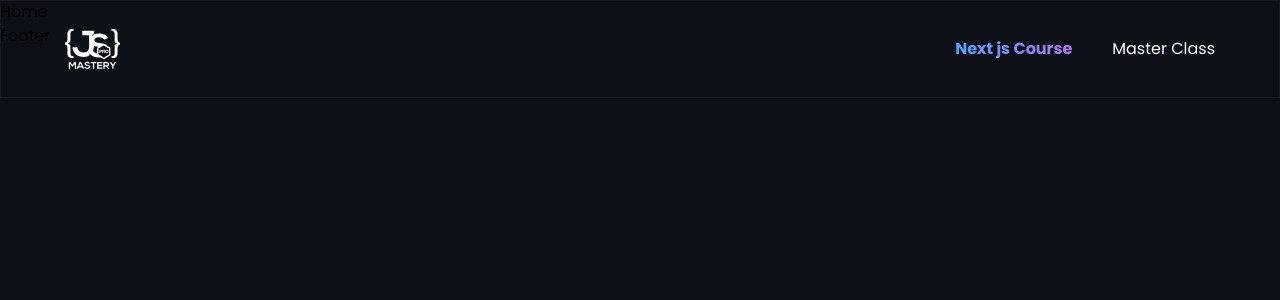
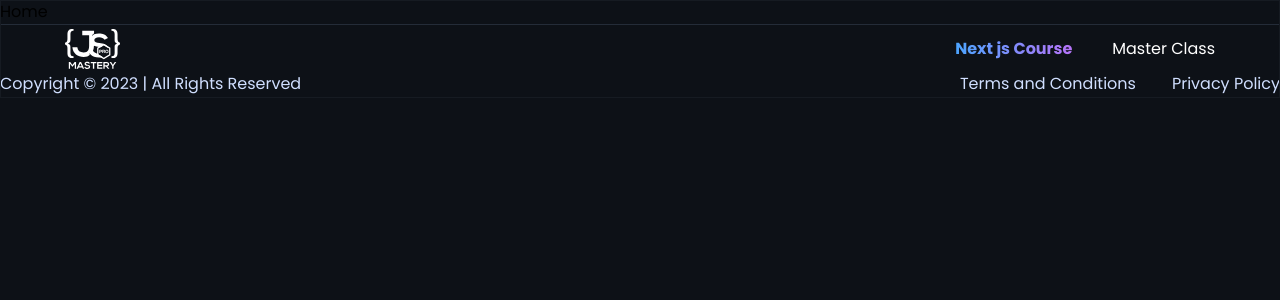
Before and after one commit to DevShahzaibAhmed/next_project, a Next.js app: page / in a window 1280 px wide. Shown: the top 300 px of the page. Built offline with nearby package versions, Linux system fonts and the light colour scheme.

Commit message:
footer updated

```diff
--- a/components/ui/Footer.tsx
+++ b/components/ui/Footer.tsx
@@ -1,8 +1,22 @@
+import Link from 'next/link'
 import React from 'react'
 
 const Footer = () => {
   return (
-    <div>Footer</div>
+    <footer className="text-white-800 flex-between body-text w-full gap-y-10 border-t border-black-400 bg-black-100 px-120 py-12 max-md:flex-col ">
+      <p>Copyright © 2023 | All Rights Reserved</p>
+
+      <div className="flex gap-x-9">
+        <Link href="/terms-of-use">
+          Terms and Conditions
+        </Link>
+        <Link href="/privacy-policy">
+          Privacy Policy
+        </Link>
+
+
+      </div>
+    </footer>
   )
 }
 
```
